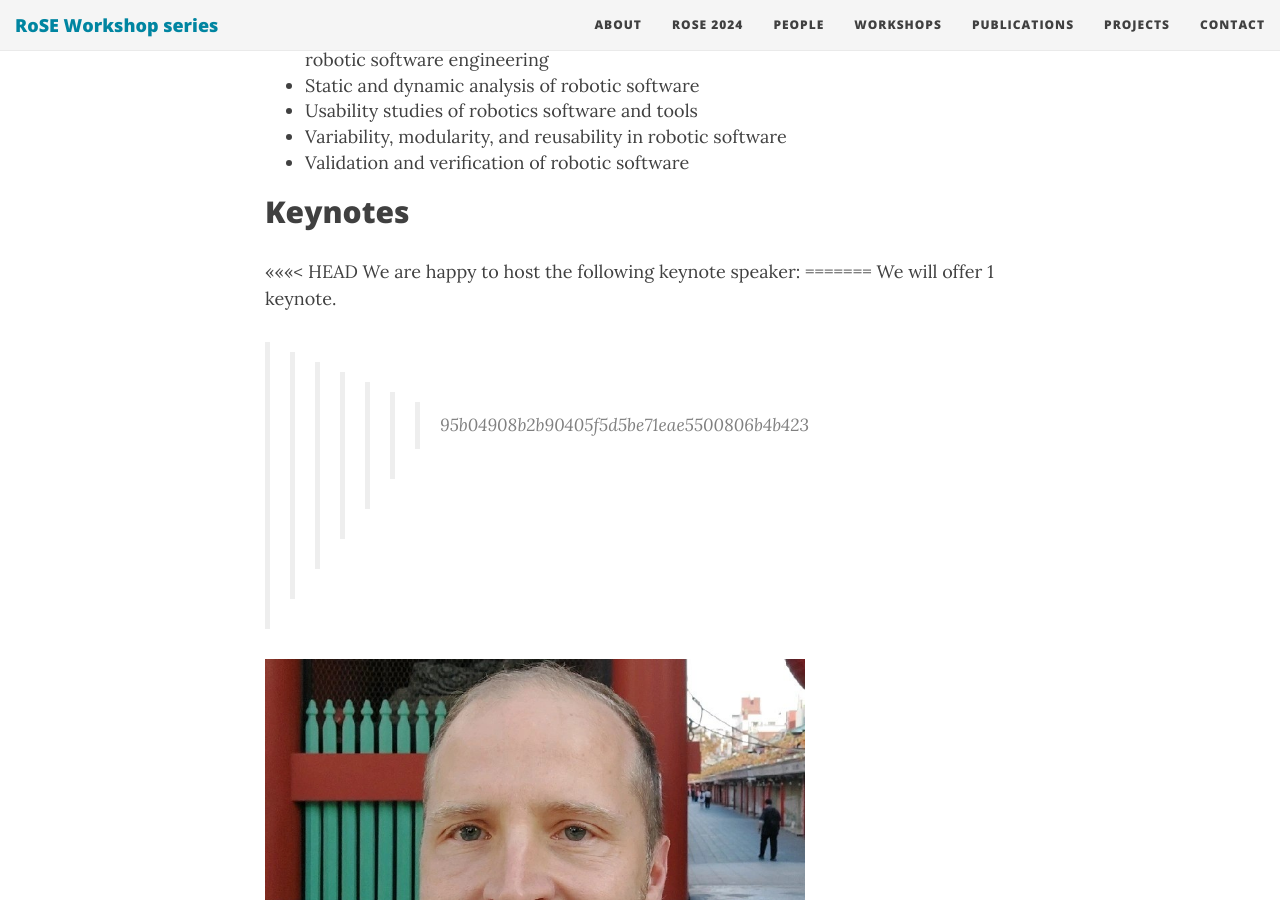
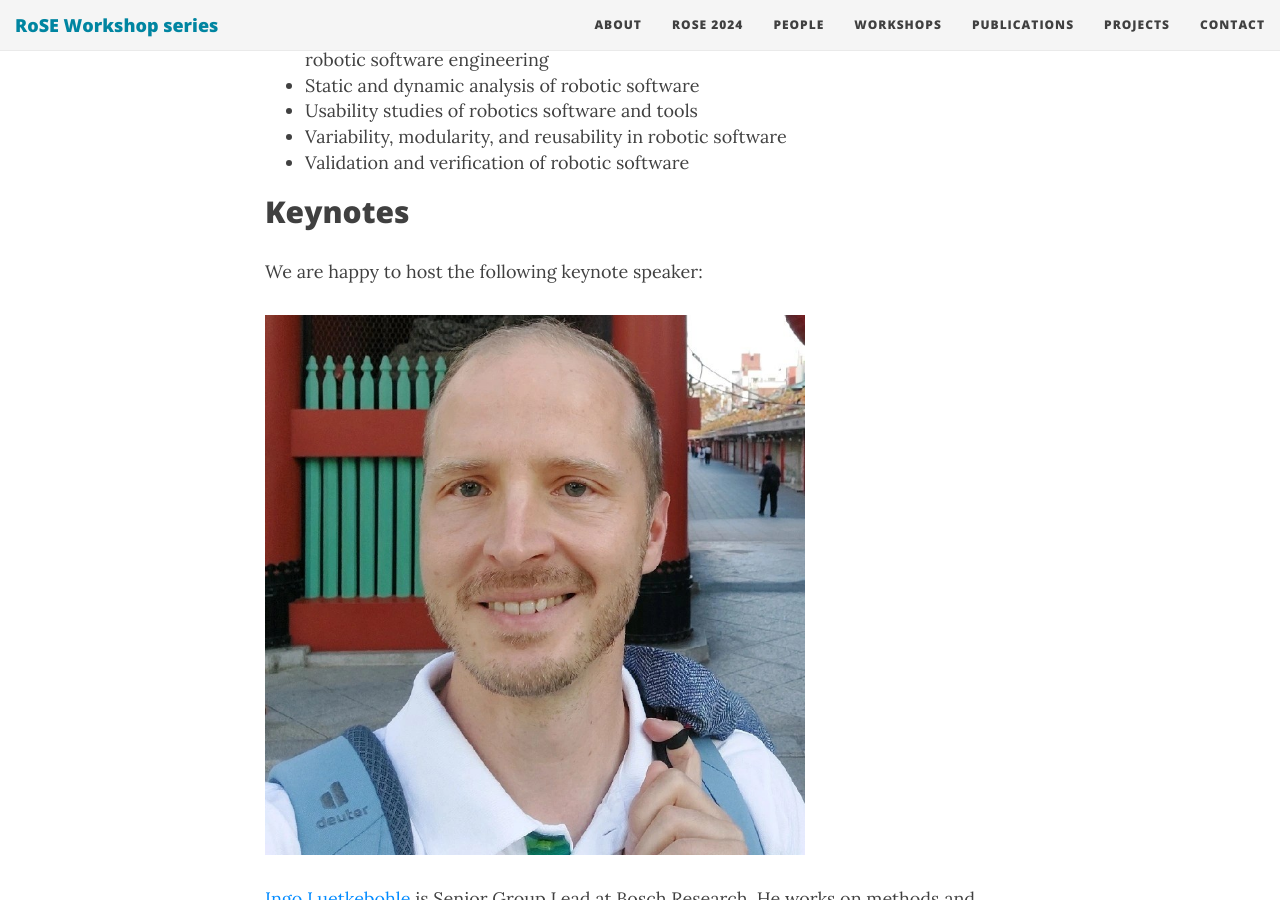
Before and after one commit to rose-workshops/rose-workshops.github.io, a Jekyll site: the page built from rose2024.md, in a window 1280 px wide and 900 px high, scrolled down 1969 px. Built offline with Jekyll 4.4.1, drawn with Linux system fonts in a browser that asks for light colours; nearby versions of some CDN libraries.

Commit message:
ADD Ingo's keynote to RoSE 2024

```diff
--- a/rose2024.md
+++ b/rose2024.md
@@ -51,11 +51,7 @@ real-world integrated robot software
 
 ## Keynotes
 
-<<<<<<< HEAD
 We are happy to host the following keynote speaker:
-=======
-We will offer 1 keynote.
->>>>>>> 95b04908b2b90405f5d5be71eae5500806b4b423
 
 <img src="/files/rose2024/ingo_luetkebohle.jpeg" alt="Ingo Luetkebohle" style="width: 30em;" />
 
```
